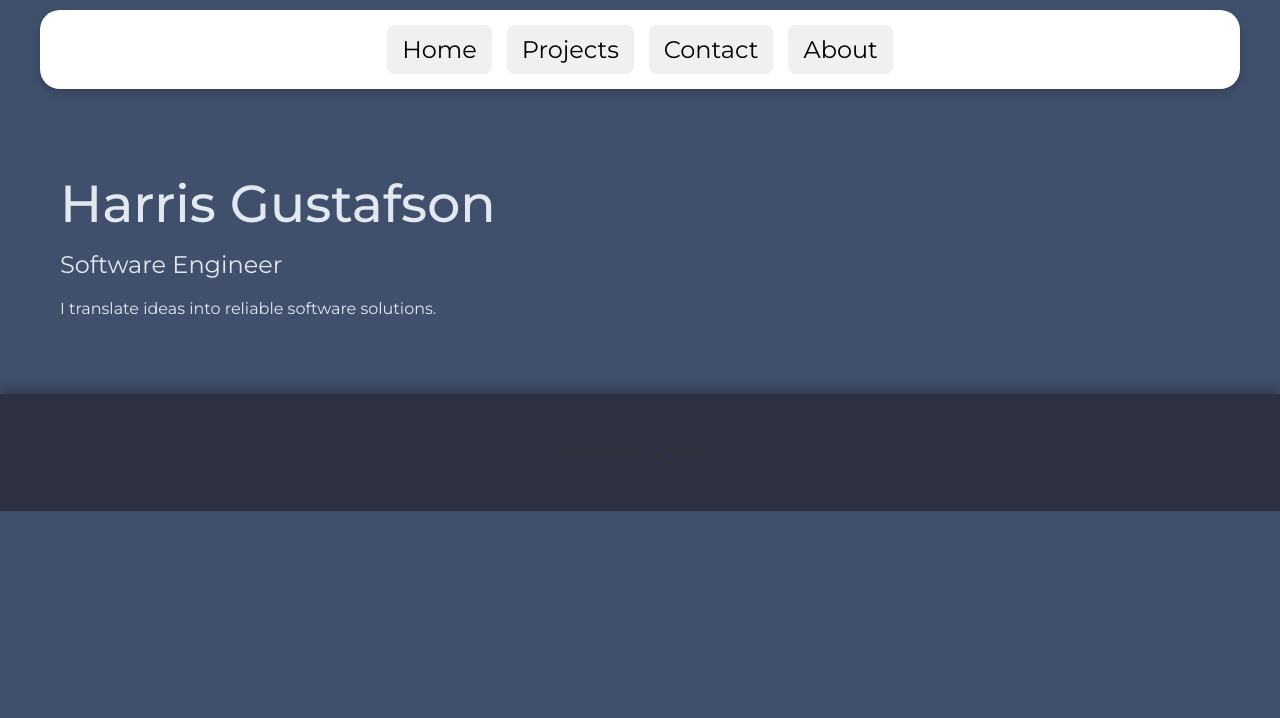
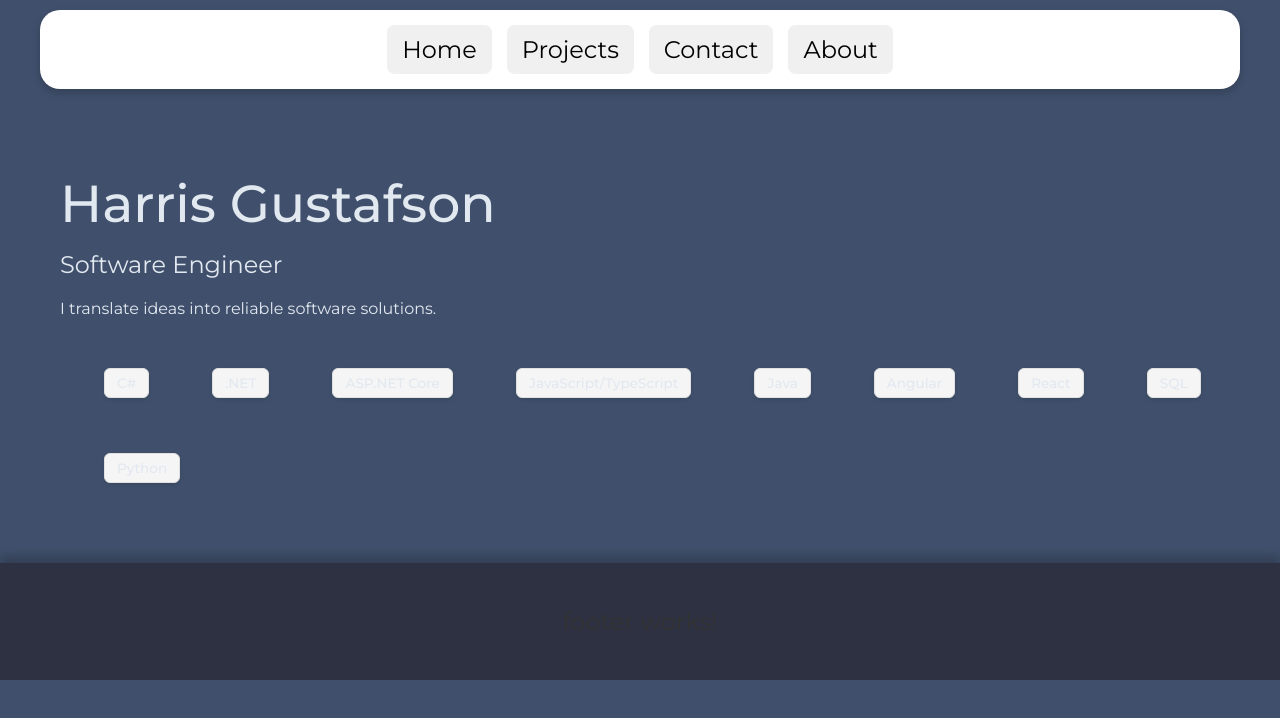
Before and after one commit to xyclose11/Portfolio_Showcase, an Angular app: page / in a window 1280 px wide. Shown: the top 718 px of the page. Built offline with nearby package versions, Linux system fonts and the light colour scheme.

Commit message:
Add technology cards to hero section; enhance layout and styles

```diff
--- a/src/app/hero/hero.component.html
+++ b/src/app/hero/hero.component.html
@@ -1,9 +1,19 @@
 <div>
     <section class="hero">
         <div class="hero-content">
-            <h1>Harris Gustafson</h1>
-            <h2 id="dynamic-text">Software Engineer</h2>
-            <p>I translate ideas into reliable software solutions.</p>
+            <div class="hero-heading">
+                <h1>Harris Gustafson</h1>
+                <h2 id="dynamic-text">Software Engineer</h2>
+                <p>I translate ideas into reliable software solutions.</p>
+            </div>
+            <div class="hero-technologies">
+                <ul class="hero-list" *ngFor="let technology of technologies">
+                    <li>
+                        <app-technology-card [technology]="technology"></app-technology-card>
+                    </li>
+                </ul>
+            </div>
+
         </div>
     </section>
 </div>
--- a/src/app/hero/hero.component.scss
+++ b/src/app/hero/hero.component.scss
@@ -58,3 +58,14 @@
         font-weight: 400;
     }
 }
+
+.hero-technologies {
+    display: flex;
+    gap: 15px;
+    margin-top: 30px;
+    flex-wrap: wrap;
+}
+
+.hero-list {
+    list-style-type: none;
+}
--- a/src/app/hero/hero.component.ts
+++ b/src/app/hero/hero.component.ts
@@ -1,10 +1,18 @@
 import { Component } from '@angular/core';
+import { TechnologyCardComponent } from "../technology-card/technology-card.component";
+import { NgFor } from '@angular/common';
 
 @Component({
   selector: 'app-hero',
-  imports: [],
+  imports: [TechnologyCardComponent, NgFor],
   templateUrl: './hero.component.html',
   styleUrl: './hero.component.scss'
 })
 export class HeroComponent {
+  constructor() {}
+
+  ngOnInit() {}
+
+  technologies: string[] = ['C#', ".NET", "ASP.NET Core", "JavaScript/TypeScript", 'Java', 'Angular', 'React', 'SQL', 'Python'];
+
 }
--- /dev/null
+++ b/src/app/technology-card/technology-card.component.html
@@ -0,0 +1,6 @@
+<div class="tech-card">
+    <span *ngIf="icon" class="tech-icon">
+      <i [class]="icon"></i>
+    </span>
+    <span class="tech-name">{{technology}}</span>
+  </div>
--- /dev/null
+++ b/src/app/technology-card/technology-card.component.scss
@@ -0,0 +1,26 @@
+.tech-card {
+    display: inline-flex;
+    align-items: center;
+    background-color: #f5f5f5;
+    border-radius: 6px;
+    padding: 6px 12px;
+    margin: 4px;
+    font-size: 0.85rem;
+    box-shadow: 0 2px 4px rgba(0,0,0,0.1);
+    border: 1px solid #e0e0e0;
+    transition: all 0.2s ease;
+  }
+
+  .tech-card:hover {
+    transform: translateY(-2px);
+    box-shadow: 0 4px 6px rgba(0,0,0,0.12);
+  }
+
+  .tech-icon {
+    margin-right: 8px;
+    color: #555;
+  }
+
+  .tech-name {
+    font-weight: 500;
+  }
```
Also changed, not shown: src/app/technology-card/technology-card.component.ts (added, +13 -0 lines), 1 other file (tests, documents, lock files or other folders).
